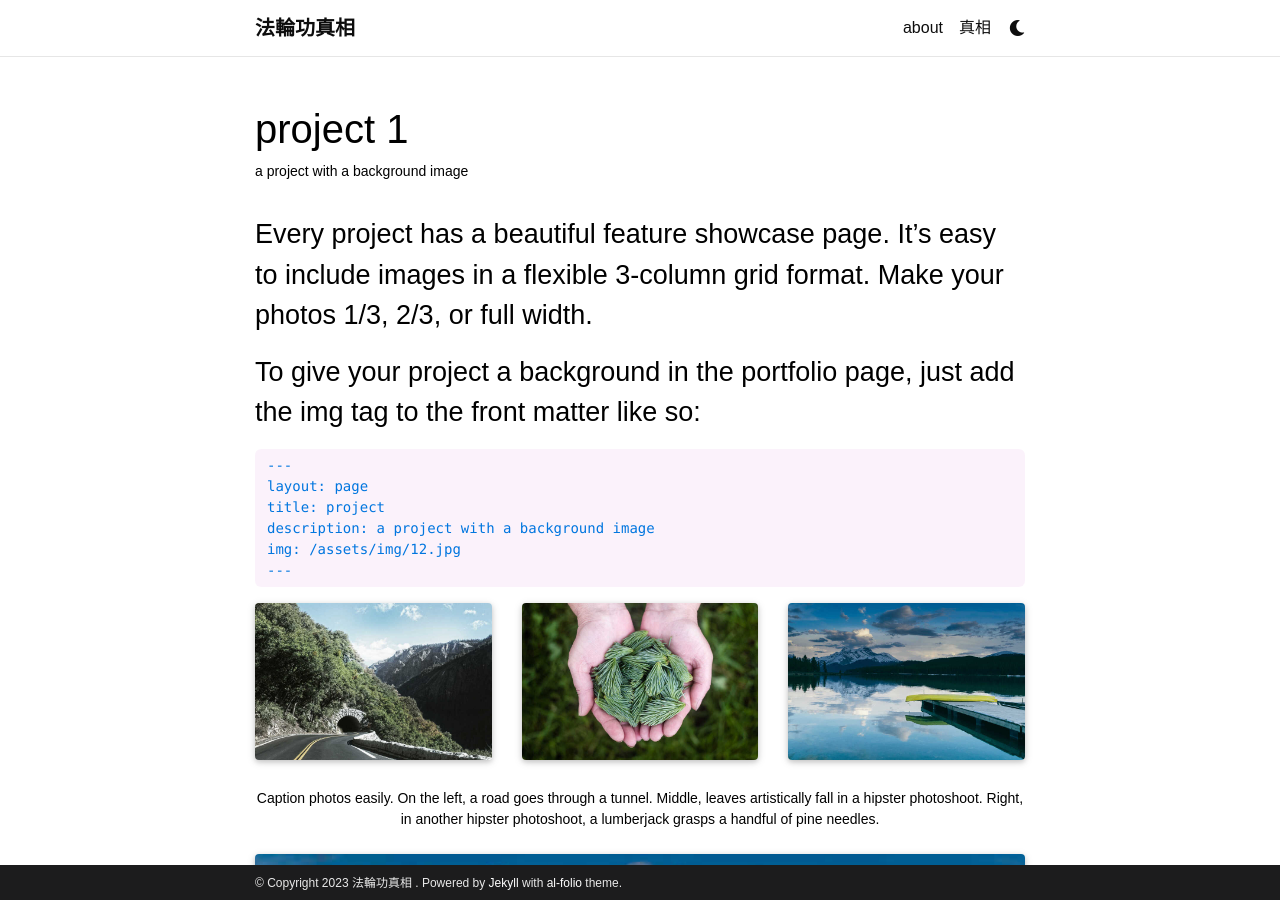
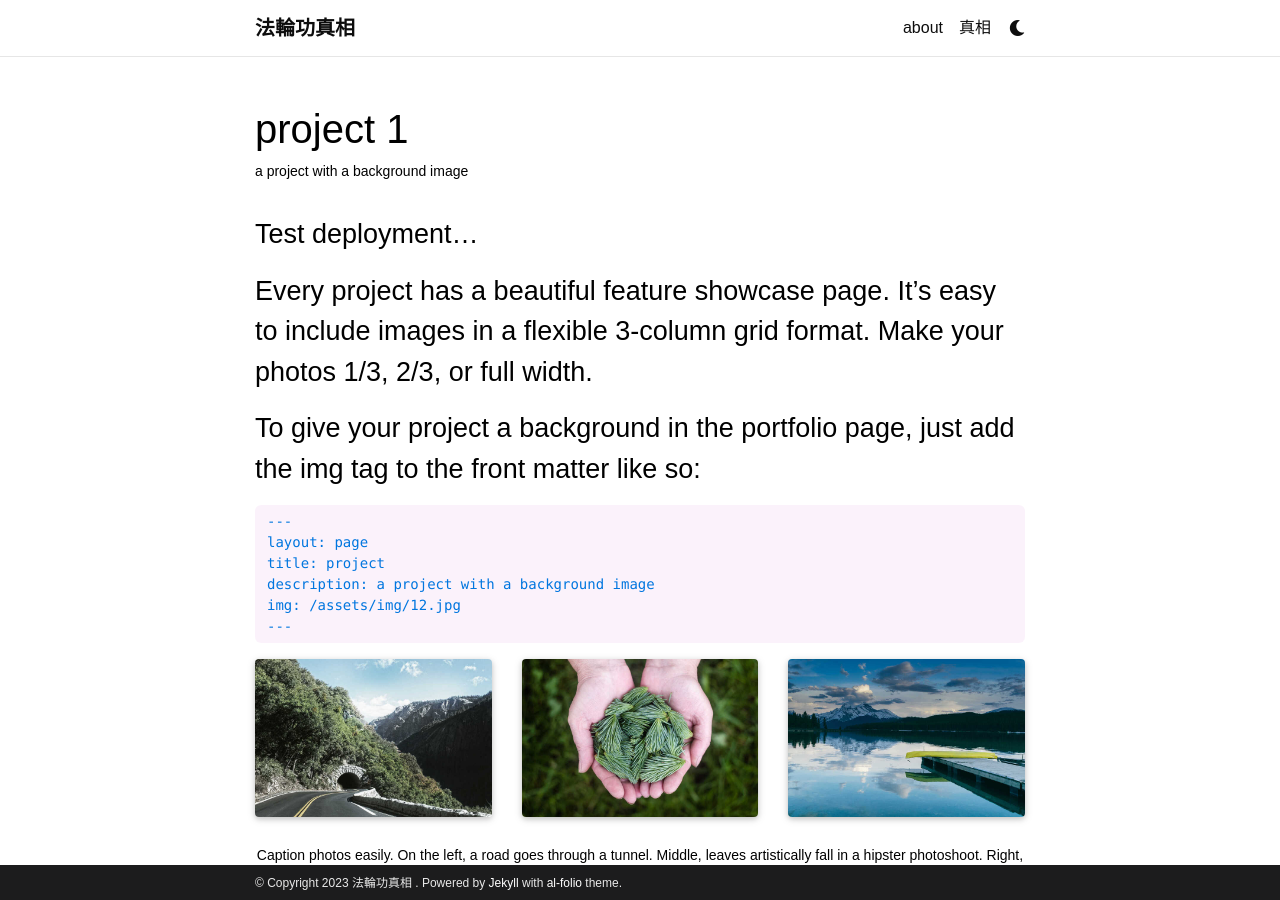
Before and after one commit to zhenxiangcn/zhenxiangcn.github.io, a Jekyll site: the page built from _projects/1_project.md, in a window 1280 px wide and 900 px high. Built offline with Jekyll 4.4.1, drawn with Linux system fonts in a browser that asks for light colours; comment, search, counter and statistics services are not loaded; a style sheet for code colours, icons or effects is not loaded.

Commit message:
test deploy

```diff
--- a/_config.yml
+++ b/_config.yml
@@ -18,7 +18,7 @@ keywords: jekyll, jekyll-theme, academic-website, portfolio-website  # add your
 lang: zh-Hant #cn #en # the language of your site (for example: en, fr, cn, ru, etc.)
 icon: ⚛️  # the emoji used as the favicon (alternatively, provide image name in /assets/img/)
 
-url: #https://falundafa-info.github.io # the base hostname & protocol for your site
+url: https://zhenxiangcn.github.io #https://falundafa-info.github.io # the base hostname & protocol for your site
 baseurl: #/datainfo # the subpath of your site, e.g. /blog/
 last_updated: false # set to true if you want to display last updated in the footer
 impressum_path:  # set to path to include impressum link in the footer, use the same path as permalink in a page, helps to conform with EU GDPR
--- a/_projects/1_project.md
+++ b/_projects/1_project.md
@@ -6,6 +6,7 @@ img: assets/img/12.jpg
 importance: 1
 category: 活動 #work
 ---
+Test deployment...
 
 Every project has a beautiful feature showcase page.
 It's easy to include images in a flexible 3-column grid format.
```
